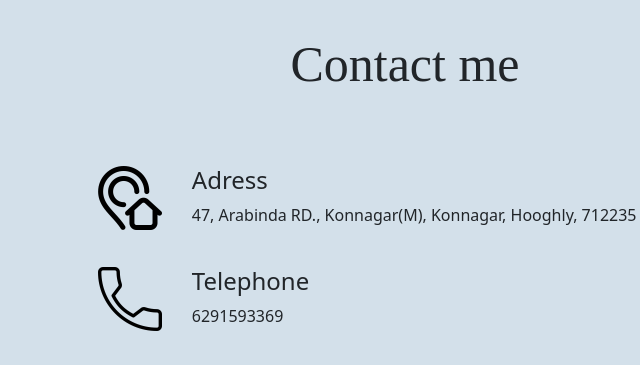
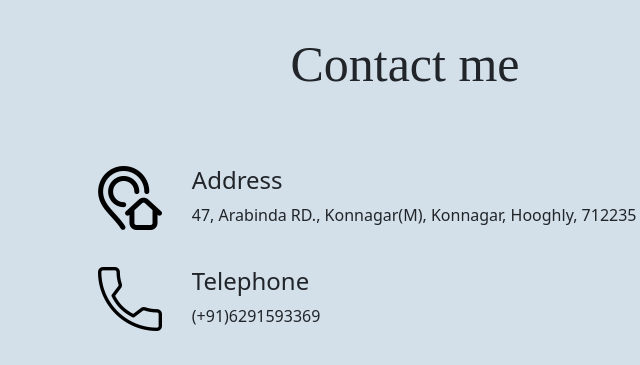
Before and after one commit to tathagatabose9/My_Website, a plain HTML site: page index.html in a window 1280 px wide. Shown: the part 2711-3076 px from the top of the page, 235-875 px from the left. Drawn offline with nearby package versions, Linux system fonts and the light colour scheme; a web font is replaced by a local one.

Commit message:
Update index.html

```diff
--- a/index.html
+++ b/index.html
@@ -145,13 +145,13 @@
 	</div>
 	<div class="contact-info">
 		<img class="contact" src="address.png" alt="adress-img">
-		<h4>Adress</h4>
+		<h4>Address</h4>
 		<p>47, Arabinda RD., Konnagar(M), Konnagar, Hooghly, 712235</p>
 	</div>
 	<div class="contact-info">
 		<img class="contact" src="phone-call.png" alt="telephone-img">
 		<h4>Telephone</h4>
-		<p>6291593369</p>
+		<p>(+91)6291593369</p>
 	</div>
 	<div class="contact-info">
 		<img class="contact" src="placeholder.png" alt="location-img">
```
